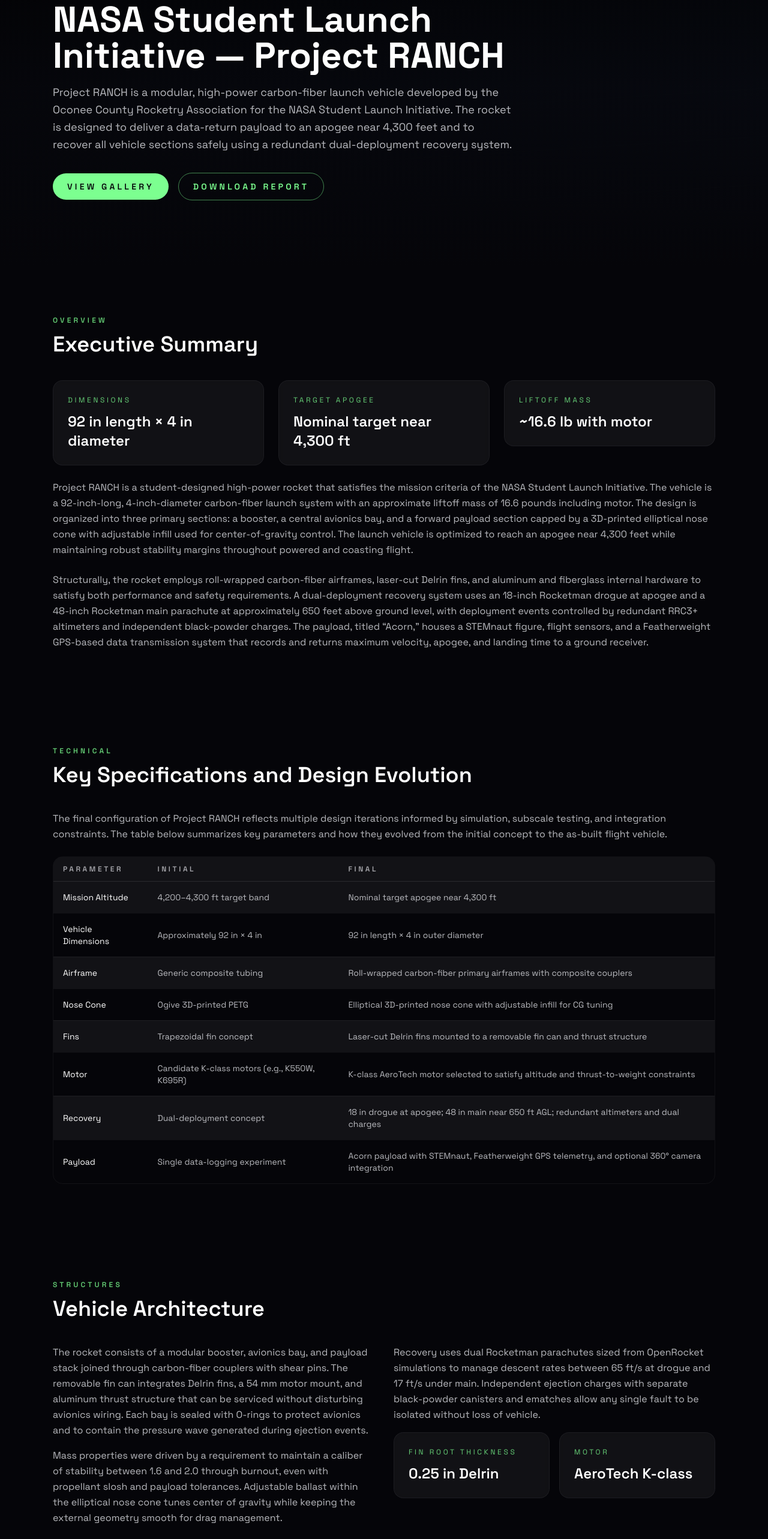
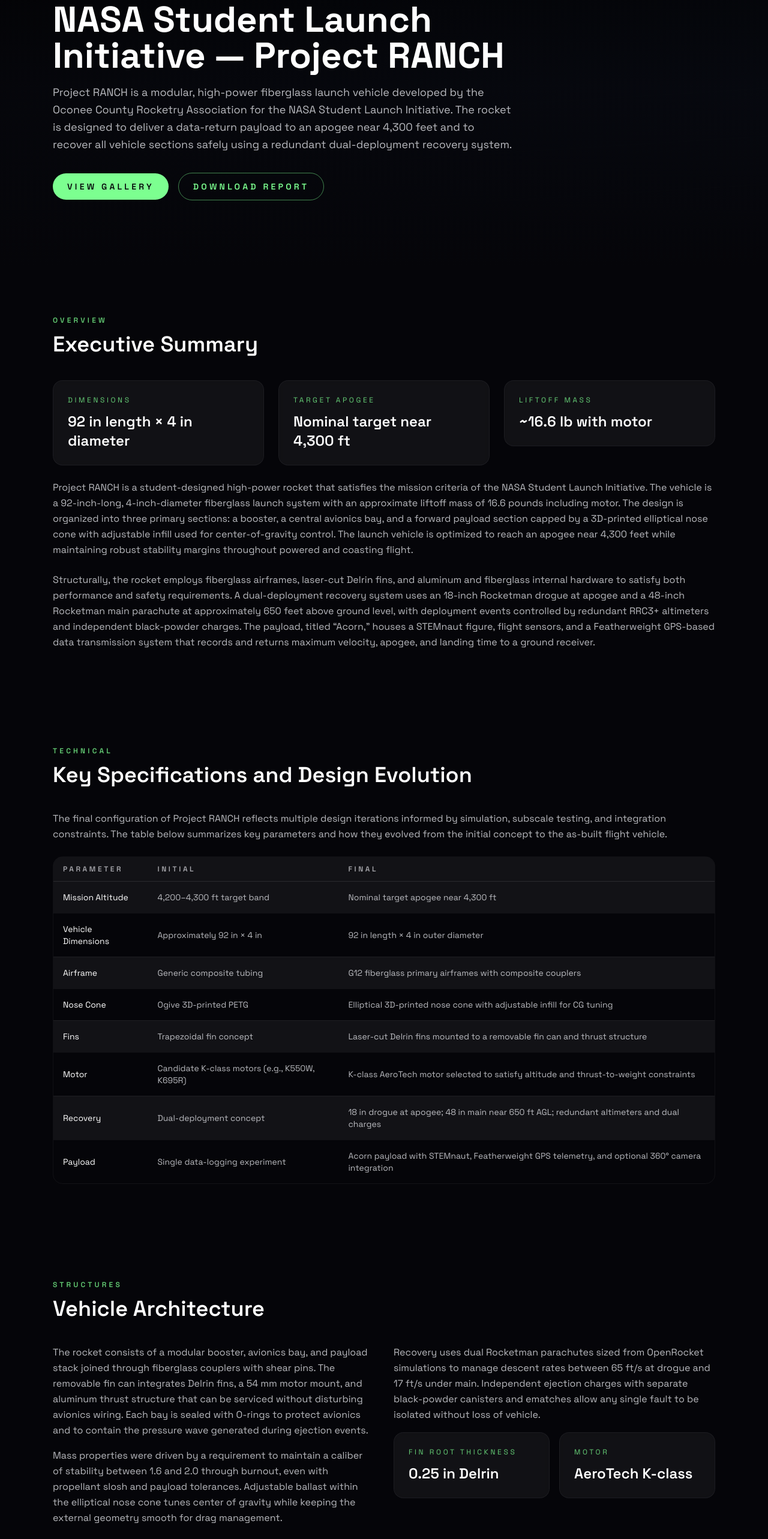
Before and after one commit to saahildoshi/saahildoshi-portfolio, a Next.js app: page /projects/nasa-sli in a window 1280 px wide. Shown: the part 220-2786 px from the top of the page at 60% size. Built offline with nearby package versions, Linux system fonts and the light colour scheme.

Commit message:
Update materials from carbon-fiber to fiberglass

```diff
--- a/src/app/projects/nasa-sli/page.tsx
+++ b/src/app/projects/nasa-sli/page.tsx
@@ -31,7 +31,7 @@
   {
     parameter: 'Airframe',
     initial: 'Generic composite tubing',
-    final: 'Roll-wrapped carbon-fiber primary airframes with composite couplers',
+    final: 'G12 fiberglass primary airframes with composite couplers',
   },
   {
     parameter: 'Nose Cone',
@@ -70,7 +70,7 @@
 
 const TEAM_ROLES = [
   { title: 'Systems Lead', description: 'Architecture definition, mass properties, interface management, and schedule control.' },
-  { title: 'Structures + Recovery', description: 'Composite layups, removable fin can, carbon couplers, and redundant ejection system.' },
+  { title: 'Structures + Recovery', description: 'Composite layups, removable fin can, fiberglass couplers, and redundant ejection system.' },
   { title: 'Avionics + GNC', description: 'Dual RRC3+ stack, Featherweight GPS, and electrical harnessing with EMI shielding.' },
   { title: 'Payload Integration', description: 'Acorn module with STEMnaut, sensor interfaces, and quick-release mounting.' },
 ];
@@ -100,7 +100,7 @@
           image={heroImage}
           badge="NASA Student Launch Initiative · 2024–2025"
           title="NASA Student Launch Initiative — Project RANCH"
-          subtitle="Project RANCH is a modular, high-power carbon-fiber launch vehicle developed by the Oconee County Rocketry Association for the NASA Student Launch Initiative. The rocket is designed to deliver a data-return payload to an apogee near 4,300 feet and to recover all vehicle sections safely using a redundant dual-deployment recovery system."
+          subtitle="Project RANCH is a modular, high-power fiberglass launch vehicle developed by the Oconee County Rocketry Association for the NASA Student Launch Initiative. The rocket is designed to deliver a data-return payload to an apogee near 4,300 feet and to recover all vehicle sections safely using a redundant dual-deployment recovery system."
           actions={
             <>
               <Button
@@ -148,10 +148,10 @@
               ))}
             </div>
             <p>
-              Project RANCH is a student-designed high-power rocket that satisfies the mission criteria of the NASA Student Launch Initiative. The vehicle is a 92-inch-long, 4-inch-diameter carbon-fiber launch system with an approximate liftoff mass of 16.6 pounds including motor. The design is organized into three primary sections: a booster, a central avionics bay, and a forward payload section capped by a 3D-printed elliptical nose cone with adjustable infill used for center-of-gravity control. The launch vehicle is optimized to reach an apogee near 4,300 feet while maintaining robust stability margins throughout powered and coasting flight.
+              Project RANCH is a student-designed high-power rocket that satisfies the mission criteria of the NASA Student Launch Initiative. The vehicle is a 92-inch-long, 4-inch-diameter fiberglass launch system with an approximate liftoff mass of 16.6 pounds including motor. The design is organized into three primary sections: a booster, a central avionics bay, and a forward payload section capped by a 3D-printed elliptical nose cone with adjustable infill used for center-of-gravity control. The launch vehicle is optimized to reach an apogee near 4,300 feet while maintaining robust stability margins throughout powered and coasting flight.
             </p>
             <p>
-              Structurally, the rocket employs roll-wrapped carbon-fiber airframes, laser-cut Delrin fins, and aluminum and fiberglass internal hardware to satisfy both performance and safety requirements. A dual-deployment recovery system uses an 18-inch Rocketman drogue at apogee and a 48-inch Rocketman main parachute at approximately 650 feet above ground level, with deployment events controlled by redundant RRC3+ altimeters and independent black-powder charges. The payload, titled “Acorn,” houses a STEMnaut figure, flight sensors, and a Featherweight GPS-based data transmission system that records and returns maximum velocity, apogee, and landing time to a ground receiver.
+              Structurally, the rocket employs fiberglass airframes, laser-cut Delrin fins, and aluminum and fiberglass internal hardware to satisfy both performance and safety requirements. A dual-deployment recovery system uses an 18-inch Rocketman drogue at apogee and a 48-inch Rocketman main parachute at approximately 650 feet above ground level, with deployment events controlled by redundant RRC3+ altimeters and independent black-powder charges. The payload, titled “Acorn,” houses a STEMnaut figure, flight sensors, and a Featherweight GPS-based data transmission system that records and returns maximum velocity, apogee, and landing time to a ground receiver.
             </p>
           </Section>
         </AnimatedSection>
@@ -189,7 +189,7 @@
             <div className="grid gap-8 lg:grid-cols-2">
               <div className="space-y-4">
                 <p>
-                  The rocket consists of a modular booster, avionics bay, and payload stack joined through carbon-fiber couplers with shear pins. The removable fin can integrates Delrin fins, a 54 mm motor mount, and aluminum thrust structure that can be serviced without disturbing avionics wiring. Each bay is sealed with O-rings to protect avionics and to contain the pressure wave generated during ejection events.
+                  The rocket consists of a modular booster, avionics bay, and payload stack joined through fiberglass couplers with shear pins. The removable fin can integrates Delrin fins, a 54 mm motor mount, and aluminum thrust structure that can be serviced without disturbing avionics wiring. Each bay is sealed with O-rings to protect avionics and to contain the pressure wave generated during ejection events.
                 </p>
                 <p>
                   Mass properties were driven by a requirement to maintain a caliber of stability between 1.6 and 2.0 through burnout, even with propellant slosh and payload tolerances. Adjustable ballast within the elliptical nose cone tunes center of gravity while keeping the external geometry smooth for drag management.
@@ -218,9 +218,9 @@
             </div>
             <div className="grid gap-6 md:grid-cols-3">
               {[
-                { src: '/images/gallery-flight-01.svg', caption: 'Roll-wrapped carbon tubes joined with keyed couplers.' },
+                { src: '/images/gallery-flight-01.svg', caption: 'Fiberglass tubes joined with keyed couplers.' },
                 { src: '/images/gallery-flight-02.svg', caption: 'Removable fin can showing Delrin fins and thrust plate.' },
-                { src: '/images/gallery-flight-03.svg', caption: 'Forward payload bay with carbon stiffeners and harness.' },
+                { src: '/images/gallery-flight-03.svg', caption: 'Forward payload bay with threaded rods.' },
               ].map((figure, index) => (
                 <motion.div
                   key={figure.caption}
```
